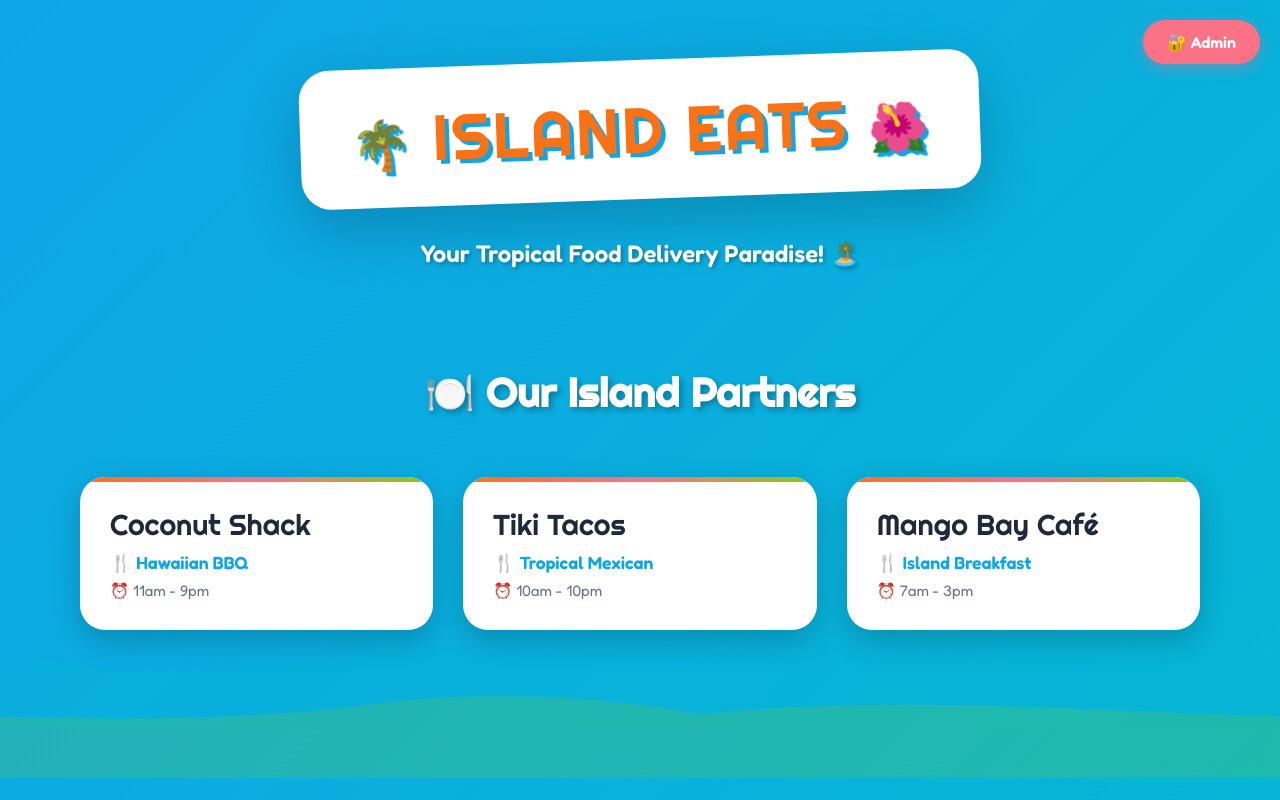
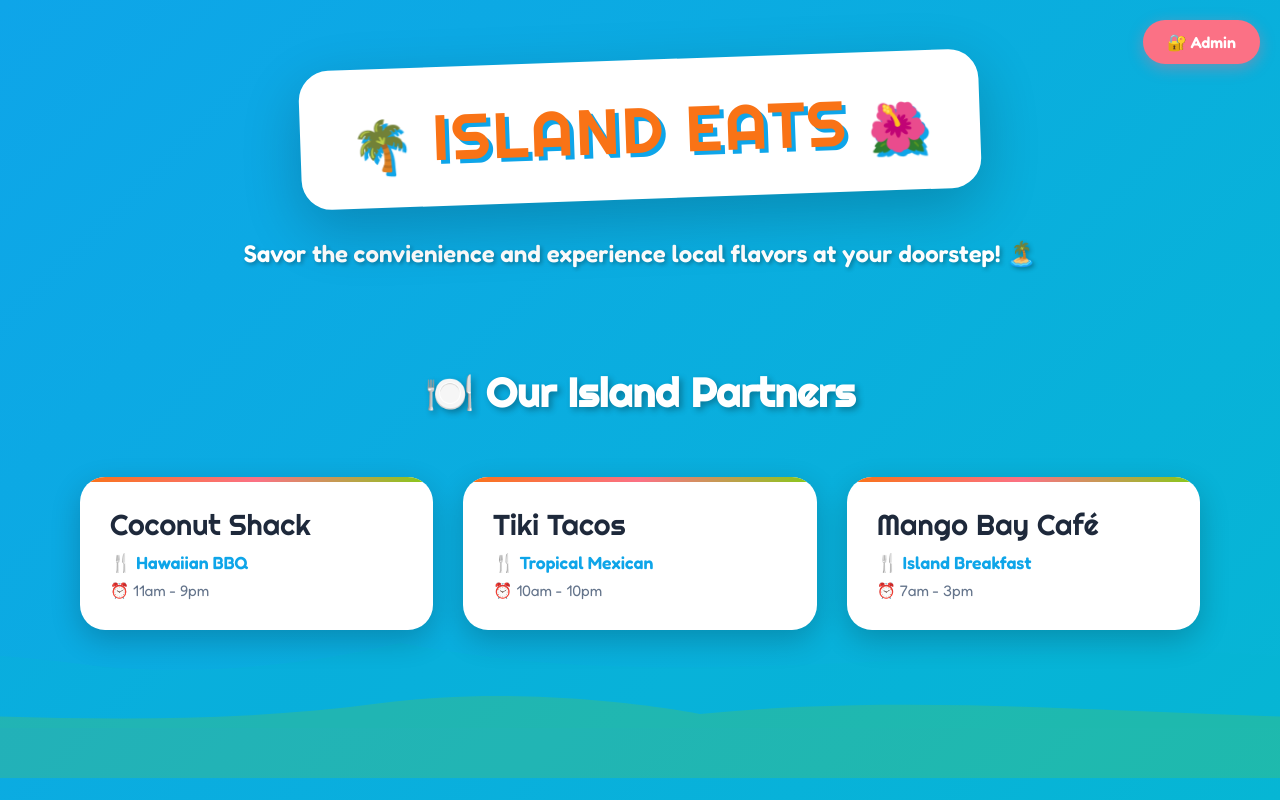
Before and after one commit to Kearl4202/island-eats, a website: page index.html in a window 1280 px wide. Drawn offline with Linux system fonts and the light colour scheme.

Commit message:
index.html

```diff
--- a/index.html
+++ b/index.html
@@ -475,7 +475,7 @@
                     <span class="palm-icon">🌺</span>
                 </div>
             </div>
-            <div class="tagline">Your Tropical Food Delivery Paradise! 🏝️</div>
+            <div class="tagline">Savor the convienience and experience local flavors at your doorstep! 🏝️</div>
         </header>
 
         <!-- Admin Panel (hidden by default) -->
```
